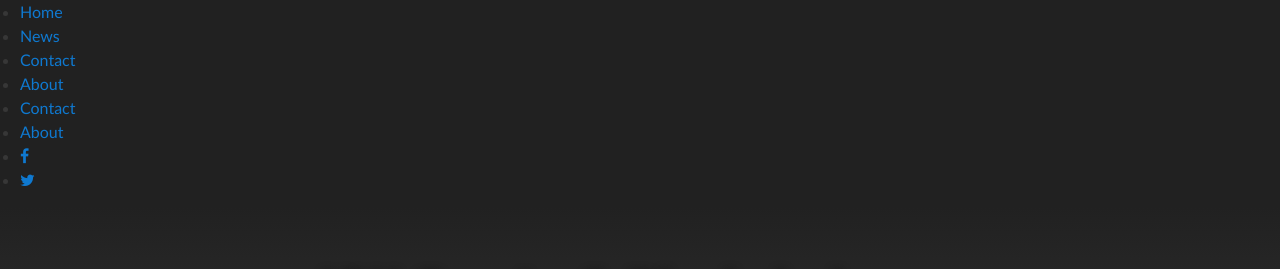
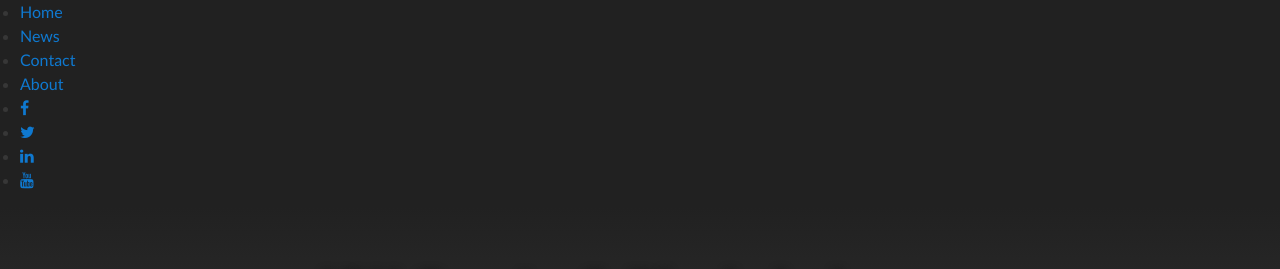
Before and after one commit to satrask/satrask-webtest-repo.github.io, a Jekyll site: the page built from index.md, in a window 1280 px wide. Shown: the top 269 px of the page. Built offline with Jekyll 4.4.1, drawn with Linux system fonts in a browser that asks for light colours; our own code applies the rules of GitHub Pages for plain Markdown files.

Commit message:
Update default.html

```diff
--- a/_layouts/default.html
+++ b/_layouts/default.html
@@ -20,12 +20,10 @@
   <li class="menu"><a href="/webtest/news.html">News</a></li>
   <li class="menu"><a href="/webtest/contact.html">Contact</a></li>
   <li class="menu"><a href="/webtest/about.html">About</a></li>
-  <li class="menu"><a href="/webtest/contact.html">Contact</a></li>
-  <li class="menu"><a href="/webtest/about.html">About</a></li>
   <li class="menu"><a href="#" class="fa fa-facebook"></a></li>
   <li class="menu"><a href="#" class="fa fa-twitter"></a></li>
-  <!--<li class="menu"><a href="#" class="fa fa-linkedin"></a></li>
-  <li class="menu"><a href="#" class="fa fa-youtube"></a></li>-->
+  <li class="menu"><a href="#" class="fa fa-linkedin"></a></li>
+  <li class="menu"><a href="#" class="fa fa-youtube"></a></li>
 
 </ul>
 
```
